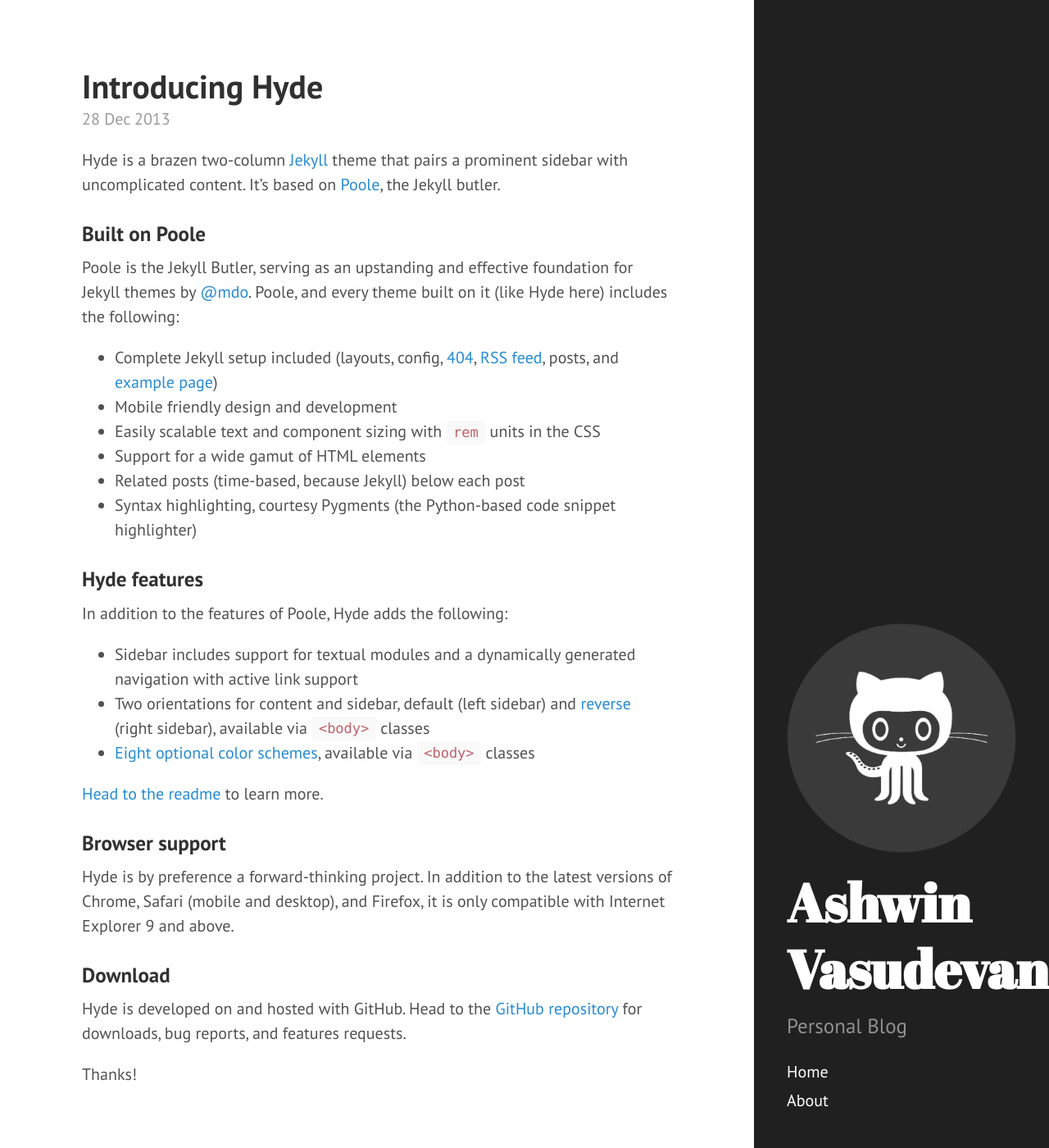
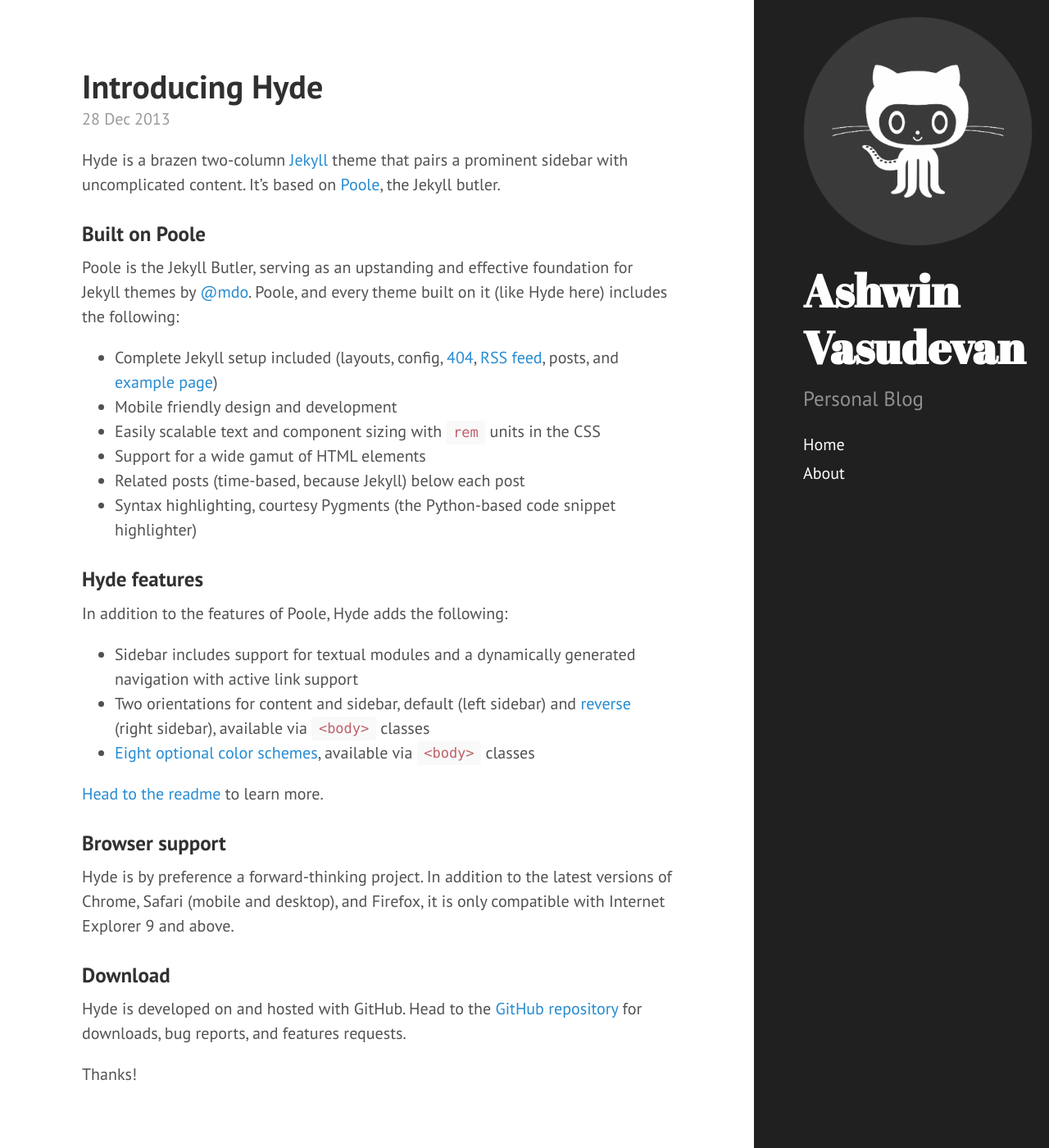
Before and after one commit to ashwinvasudevan/ashwinvasudevan.github.io, a Jekyll site: the page built from index.html, in a window 1280 px wide and 1400 px high. Shown: the whole window at 82% size. Built offline with Jekyll 4.4.1, drawn with Linux system fonts in a browser that asks for light colours; Markdown is read by kramdown in place of the engine named in the settings; the list of posts is cut into pages by our own code.

Commit message:
Fix blog title position and reduce f1 font size

```diff
--- a/public/css/hyde.css
+++ b/public/css/hyde.css
@@ -80,7 +80,7 @@ html {
   color: #fff;
   margin-top: 0;
   font-family: "Abril Fatface", serif;
-  font-size: 3.25rem;
+  font-size: 2.75rem;
 }
 
 /* Sidebar nav */
@@ -107,7 +107,7 @@ a.sidebar-nav-item:focus {
 
 @media (min-width: 48em) {
   .sidebar-sticky {
-    position: absolute;
+    position: relative;
     right:  1rem;
     bottom: 1rem;
     left:   1rem;
```
